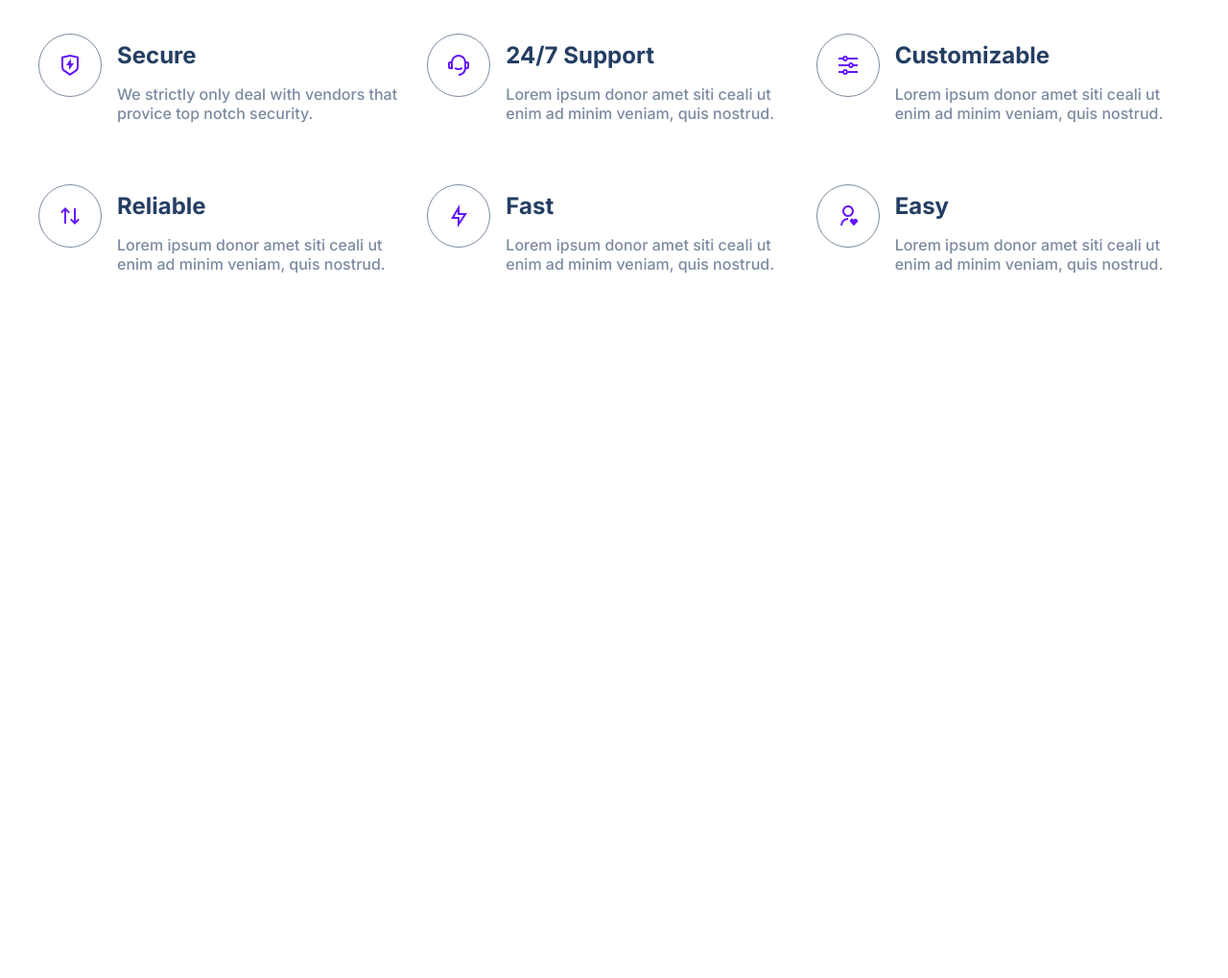
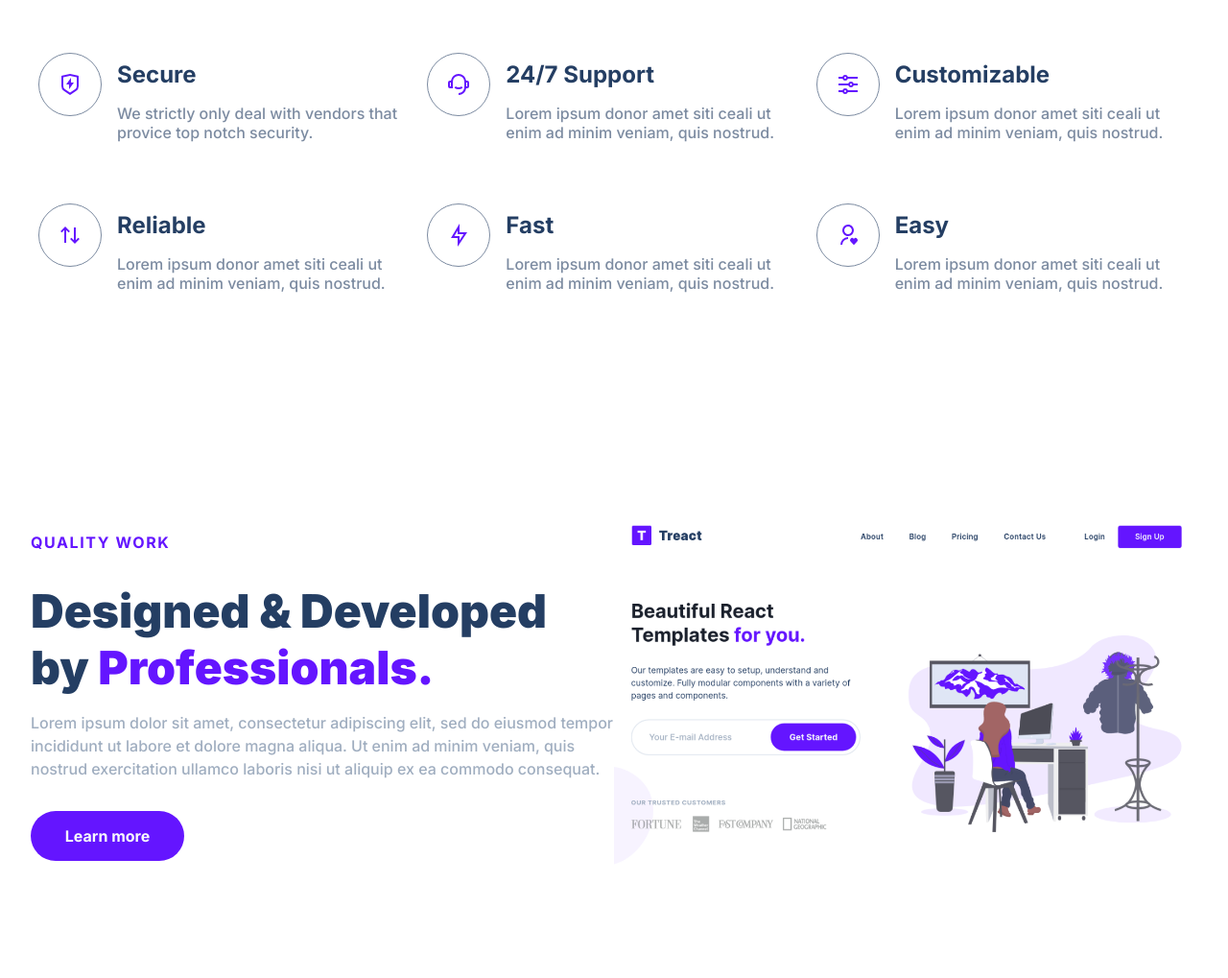
Before and after one commit to FilipTokar/Treact-clone, a plain HTML site: page index.html in a window 1280 px wide. Shown: the part 1040-2059 px from the top of the page at 96% size. Before the commit the page ends 1453 px from the top, so only its background shows below. Drawn offline with Linux system fonts and the light colour scheme.

Commit message:
adding quality work section

```diff
--- a/index.html
+++ b/index.html
@@ -43,16 +43,24 @@
                 modular components with a variety of pages and components.
               </p>
               <div class="landing-page__left--input">
-                <input type="text" placeholder="Your E-mail Address">
+                <input type="text" placeholder="Your E-mail Address" />
                 <button class="landing-page__left--button">Get started</button>
               </div>
               <div class="landing-page__left--customers">
                 <p>OUR TRUSTED CUSTOMERS</p>
-                <img class="landing-page__left--customers-img" src="./assets/customers-logo-strip.png" alt="">
+                <img
+                  class="landing-page__left--customers-img"
+                  src="./assets/customers-logo-strip.png"
+                  alt=""
+                />
               </div>
             </div>
             <figure class="landing-page__right">
-            <img class="landing-page__right--img" src="./assets/design-illustration.svg" alt="" />
+              <img
+                class="landing-page__right--img"
+                src="./assets/design-illustration.svg"
+                alt=""
+              />
             </figure>
           </div>
         </div>
@@ -65,62 +73,108 @@
             <div class="service__description--container">
               <span class="upper-case-purple">features</span>
               <h2>We have Amazing <span class="purple">Service.</span></h2>
-                    <p class="description--para">Lorem ipsum dolor sit amet, consectetur adipiscing elit, sed do eiusmod tempor incididunt ut labore et dolore magna aliqua.</p>
+              <p class="description--para">
+                Lorem ipsum dolor sit amet, consectetur adipiscing elit, sed do
+                eiusmod tempor incididunt ut labore et dolore magna aliqua.
+              </p>
             </div>
             <div class="services">
               <div class="service">
                 <figure class="imgContainer">
-                                <img src="./assets/service-secure.svg" alt="">
+                  <img src="./assets/service-secure.svg" alt="" />
                 </figure>
                 <span class="service__text--container">
                   <span class="service__title">Secure</span>
-                            <p class="service__description">We strictly only deal with vendors that provice top notch security.</p>
+                  <p class="service__description">
+                    We strictly only deal with vendors that provice top notch
+                    security.
+                  </p>
                 </span>
               </div>
               <div class="service">
                 <figure class="imgContainer">
-                                <img src="./assets/service-support.svg" alt="">
+                  <img src="./assets/service-support.svg" alt="" />
                 </figure>
                 <span class="service__text--container">
                   <span class="service__title">24/7 Support</span>
-                            <p class="service__description">Lorem ipsum donor amet siti ceali ut enim ad minim veniam, quis nostrud.</p>
+                  <p class="service__description">
+                    Lorem ipsum donor amet siti ceali ut enim ad minim veniam,
+                    quis nostrud.
+                  </p>
                 </span>
               </div>
               <div class="service">
                 <figure class="imgContainer">
-                                <img src="./assets/service-customizable.svg" alt="">
+                  <img src="./assets/service-customizable.svg" alt="" />
                 </figure>
                 <span class="service__text--container">
                   <span class="service__title">Customizable</span>
-                            <p class="service__description">Lorem ipsum donor amet siti ceali ut enim ad minim veniam, quis nostrud.</p>
+                  <p class="service__description">
+                    Lorem ipsum donor amet siti ceali ut enim ad minim veniam,
+                    quis nostrud.
+                  </p>
                 </span>
               </div>
               <div class="service">
                 <figure class="imgContainer">
-                                <img src="./assets/service.reliable.svg" alt="">
+                  <img src="./assets/service.reliable.svg" alt="" />
                 </figure>
                 <span class="service__text--container">
                   <span class="service__title">Reliable</span>
-                            <p class="service__description">Lorem ipsum donor amet siti ceali ut enim ad minim veniam, quis nostrud.</p>
+                  <p class="service__description">
+                    Lorem ipsum donor amet siti ceali ut enim ad minim veniam,
+                    quis nostrud.
+                  </p>
                 </span>
               </div>
               <div class="service">
                 <figure class="imgContainer">
-                                <img src="./assets/service-fast.svg" alt="">
+                  <img src="./assets/service-fast.svg" alt="" />
                 </figure>
                 <span class="service__text--container">
                   <span class="service__title">Fast</span>
-                            <p class="service__description">Lorem ipsum donor amet siti ceali ut enim ad minim veniam, quis nostrud.</p>
+                  <p class="service__description">
+                    Lorem ipsum donor amet siti ceali ut enim ad minim veniam,
+                    quis nostrud.
+                  </p>
                 </span>
               </div>
               <div class="service">
                 <figure class="imgContainer">
-                                <img src="./assets/service-easy.svg" alt="">
+                  <img src="./assets/service-easy.svg" alt="" />
                 </figure>
                 <span class="service__text--container">
                   <span class="service__title">Easy</span>
-                            <p class="service__description">Lorem ipsum donor amet siti ceali ut enim ad minim veniam, quis nostrud.</p>
+                  <p class="service__description">
+                    Lorem ipsum donor amet siti ceali ut enim ad minim veniam,
+                    quis nostrud.
+                  </p>
                 </span>
+              </div>
+            </div>
+          </div>
+        </div>
+      </section>
+      <section id="quality-work">
+        <div class="container">
+          <div class="row">
+            <div class="container__quality">
+            <div class="quality-work__left">
+              <span class="upper-case-purple">quality work</span>
+              <h2>
+                Designed & Developed by
+                <span class="purple">Professionals.</span>
+              </h2>
+              <p class="description--para">
+                Lorem ipsum dolor sit amet, consectetur adipiscing elit, sed do
+                eiusmod tempor incididunt ut labore et dolore magna aliqua. Ut
+                enim ad minim veniam, quis nostrud exercitation ullamco laboris
+                nisi ut aliquip ex ea commodo consequat.
+              </p>
+              <button class="quality-work__left--button">Learn more</button>
+            </div>
+            <div class="quality-work__right">
+                <img class="quality-work__right--img" src="./assets/landing-page-scrn-sht.png" alt="">
             </div>
             </div>
           </div>
--- a/styles.css
+++ b/styles.css
@@ -23,6 +23,7 @@ h2 {
     font-size: 48px;
     color: #243E63;
     font-weight: 900;
+    margin: 16px 0 0;
 }
 
 p {
@@ -36,6 +37,7 @@ p {
     margin: 16px 0 0;
     font-weight: 500;
     color: #A0AEC0;
+    line-height: 1.5;
 }
 
 
@@ -275,3 +277,31 @@ button:hover {
     font-weight: 500;
     margin: 16px 0 0;
 }
+
+/* quality work */
+
+.container__quality {
+    display: flex;
+    justify-content: center;
+    align-items: center;
+}
+
+.quality-work__left {
+    width: 50%;
+    display: flex;
+    flex-direction: column;
+}
+
+.quality-work__right {
+    width: 50%;
+}
+
+.quality-work__right--img {
+    max-width: 100%;
+}
+
+.quality-work__left--button {
+    margin: 32px 0 0;
+    width: 100%;
+    max-width: 160px;
+}
```
Also changed, not shown: assets/landing-page-scrn-sht.png (added). Lines whose indentation alone changed are shown as unchanged.
